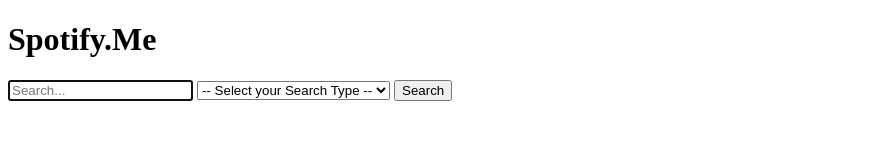
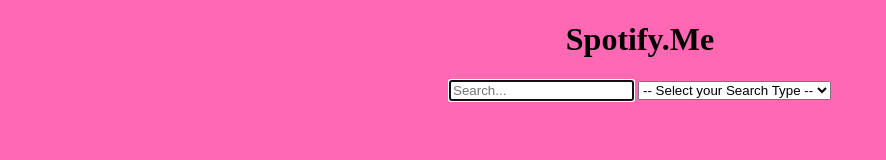
Before and after one commit to lukehaines2/HW_wk5d1_Spotify, a plain HTML site: page index.html in a window 1280 px wide. Shown: the whole page, without its empty margins (0-886 px from the left). Drawn offline with nearby package versions, Linux system fonts and the light colour scheme.

Commit message:
trying the mp3's

```diff
--- a/CSS/style.css
+++ b/CSS/style.css
@@ -1,3 +1,4 @@
-/*body {
+body {
   background-color: hotpink;
-}*/
+  text-align: center;
+}
--- a/index.html
+++ b/index.html
@@ -17,7 +17,7 @@
     <option value="track">-- Search by Track --</option>
   </select>
 
-   <button id="search">Search</button>
+   <!-- <button id="search">Search</button> -->
    <!-- preventdefault. -->
  <div id="results"></div>
 
--- a/js/spotify.js
+++ b/js/spotify.js
@@ -18,6 +18,7 @@
       var dropdown2 = searchOption.val() + 's';
 
       $.each(output[dropdown2].items, function(index, dropdown2){
+        console.log($.each(output[dropdown2].items)
         var result = $("<div id='results'>" + dropdown2.name + "</div>");
         results.append(result);
         searchOption.get(0).selectedIndex = 0;
```
